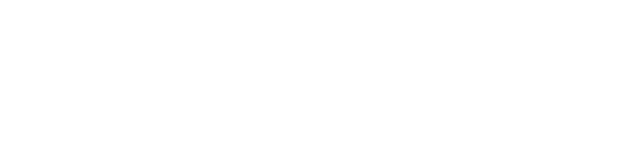
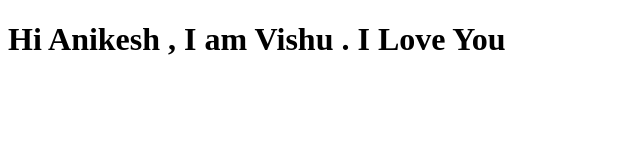
Before and after one commit to Git2905anikesh/temp1, a plain HTML site: page index2.html in a window 1280 px wide. Shown: the whole page, without its empty margins (0-640 px from the left). Drawn offline with Linux system fonts and the light colour scheme.

Commit message:
Vishu Love Anikesh

```diff
--- a/index2.html
+++ b/index2.html
@@ -6,6 +6,6 @@
     <title>Document</title>
 </head>
 <body>
-
+    <h1>Hi Anikesh , I am Vishu . I Love You </h1>
 </body>
 </html>
```
